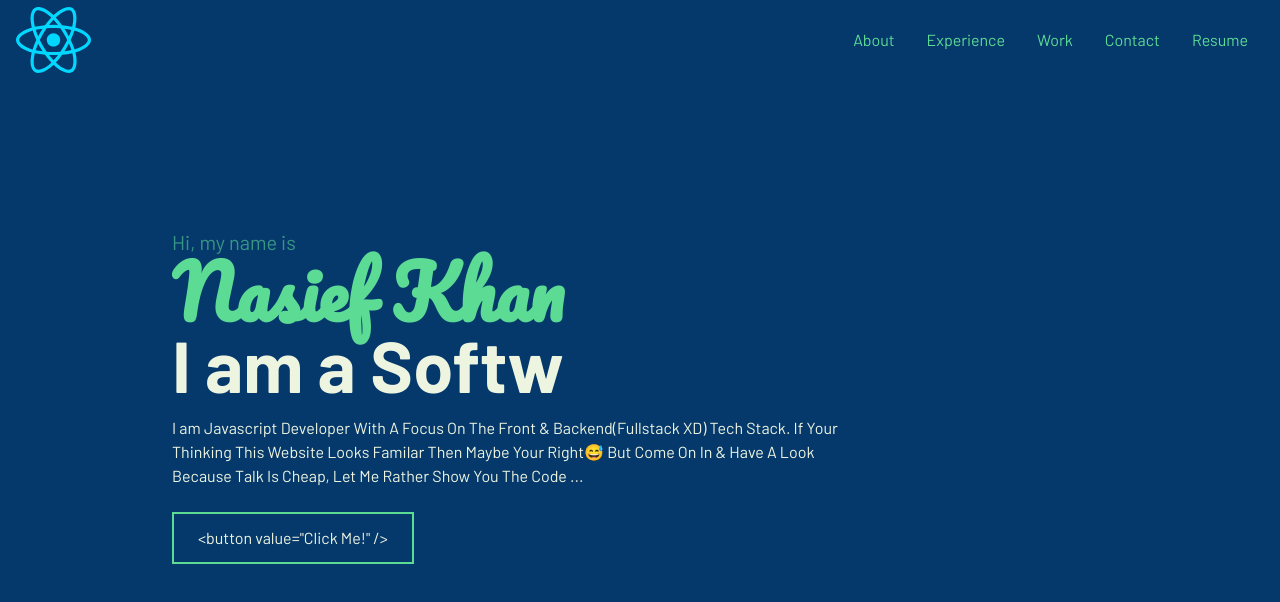
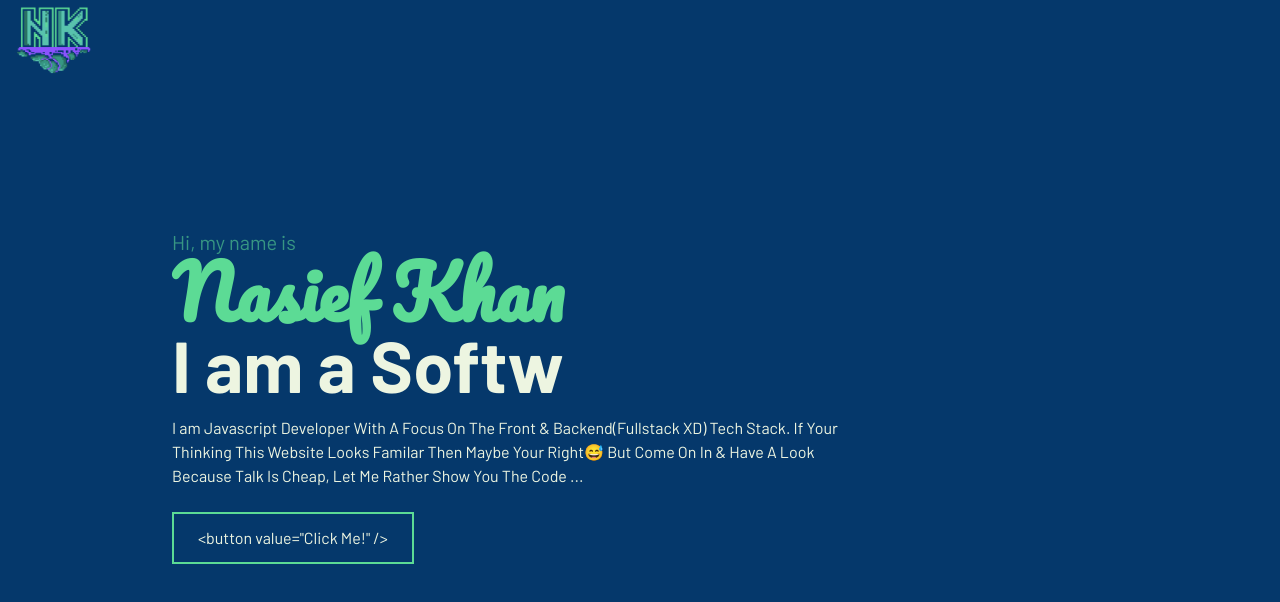
Before and after one commit to Nasiefk14/My-Portfolio, a React (Vite) app in the folder Portfolio/: page / in a window 1280 px wide. Shown: the top 602 px of the page. Built offline with nearby package versions, Linux system fonts and the light colour scheme.

Commit message:
Fxed Logo

```diff
--- a/Portfolio/src/components/Navbar.tsx
+++ b/Portfolio/src/components/Navbar.tsx
@@ -1,5 +1,5 @@
 import { useState } from "react";
-import Logo from '../assets/react.svg';
+import Logo from '../assets/Logo.png';
 import { Spin as Hamburger } from "hamburger-react";
 
 const Navbar = () => {
@@ -11,7 +11,7 @@ const Navbar = () => {
       <div>
         <img src={Logo} alt="Home Logo" className={` ${nav ? "blur-sm" : ""} w-[75px]`}/>
       </div>
-      <ul className="hidden md:flex">
+      <ul className="hidden">
         <li>About</li>
         <li>Experience</li>
         <li>Work</li>
```
